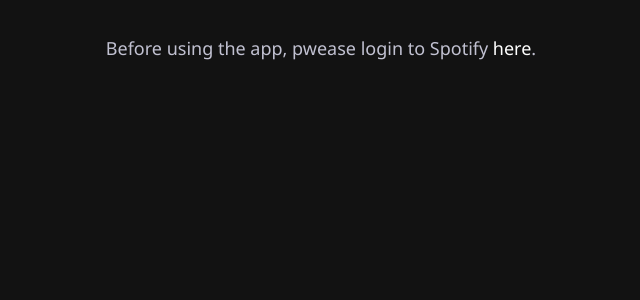
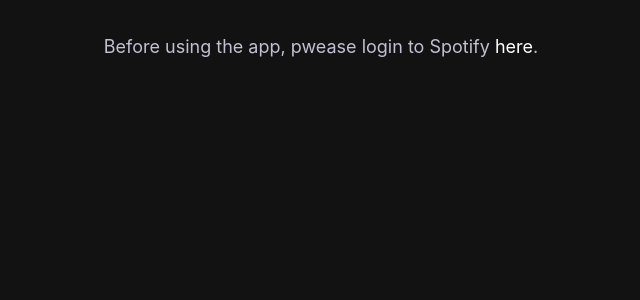
Before and after one commit to koentjoroo/generasi-gigih-homework, a React (Create React App) app: page / in a window 1280 px wide. Shown: the top 300 px of the page, without its empty margins (319-959 px from the left). Built offline with nearby package versions, Linux system fonts and the light colour scheme; no server answers.

Commit message:
Chore: Update `package.json` version and ui font

```diff
--- a/package.json
+++ b/package.json
@@ -1,6 +1,6 @@
 {
   "name": "generasi-gigih-homework",
-  "version": "0.3.1",
+  "version": "0.3.2",
   "private": true,
   "dependencies": {
     "@testing-library/jest-dom": "^5.11.4",
--- a/src/index.css
+++ b/src/index.css
@@ -9,7 +9,7 @@
 
 body {
   margin: 0;
-  font-family: 'Segoe UI', sans-serif;
+  font-family: 'Inter', 'Segoe UI', sans-serif;
   -webkit-font-smoothing: antialiased;
   -moz-osx-font-smoothing: grayscale;
 }
```
